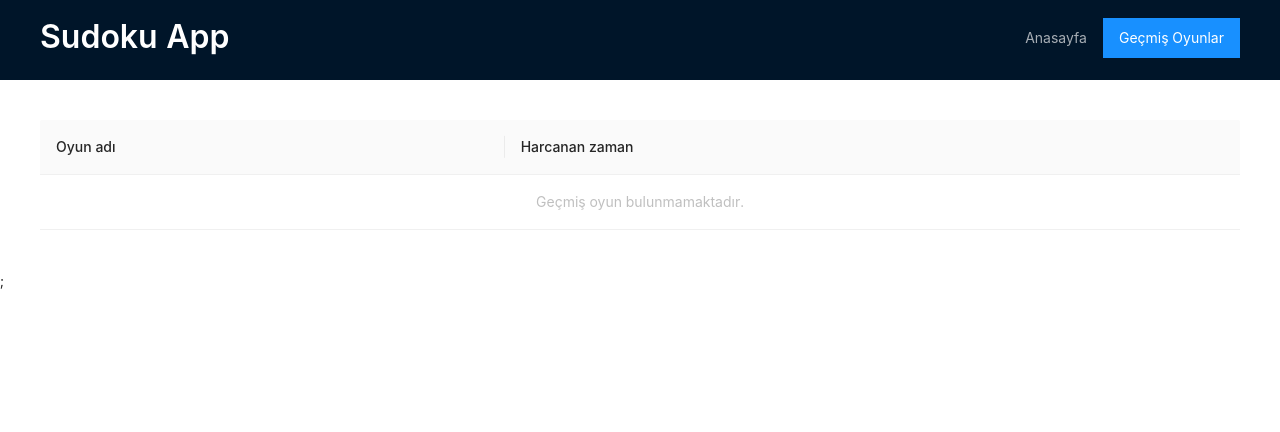
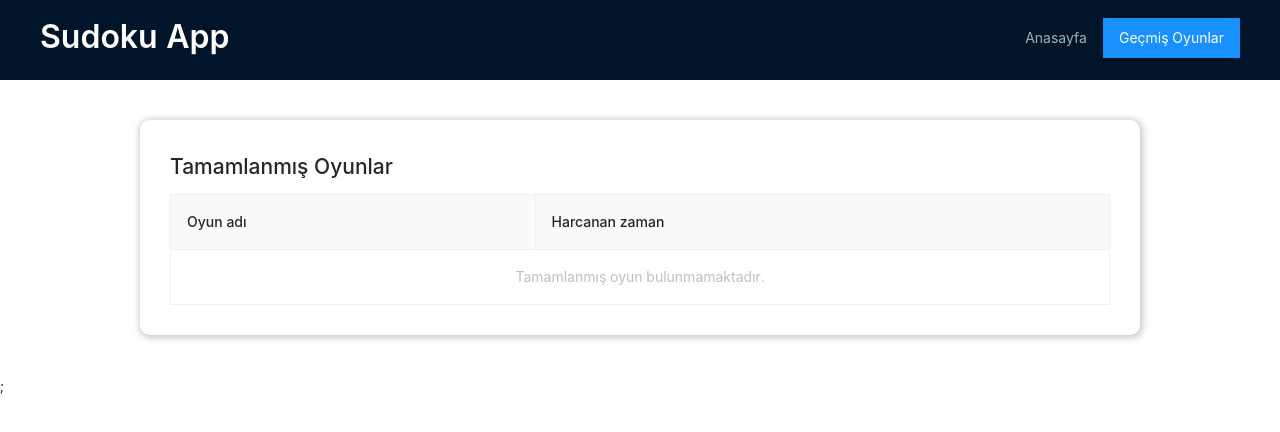
Before and after one commit to gucal/sudoku-app, a Next.js app: page /lastgames in a window 1280 px wide. Shown: the top 432 px of the page. Built offline with nearby package versions, Linux system fonts and the light colour scheme.

Commit message:
page title added

```diff
--- a/pages/gamelist/index.js
+++ b/pages/gamelist/index.js
@@ -1,5 +1,6 @@
 import React from 'react';
 import { Row, Col } from 'antd';
+import Head from 'next/head';
 import GameCard from '../../components/Gamelist/GameCard';
 
 function GameList() {
@@ -7,6 +8,9 @@ function GameList() {
 
   return (
     <div className="wrapper">
+      <Head>
+        <title>Bulmacalar</title>
+      </Head>
       <div className="card">
         <Row className="container">
           {Games.map((game, index) => (
--- a/pages/gamepage/[id].js
+++ b/pages/gamepage/[id].js
@@ -1,6 +1,7 @@
 import React, { useState, useEffect } from 'react';
 import { Row, Col, Button, Modal } from 'antd';
 import { useRouter } from 'next/router';
+import Head from 'next/head';
 import Board from '../../components/Gamepage/Board.js';
 import GameData from '../../data/game';
 
@@ -204,6 +205,9 @@ function Game() {
 
   return (
     <div className="wrapper" style={{ justifyContent: 'space-evenly' }}>
+      <Head>
+        <title>Sudoku | Seviye {id}</title>
+      </Head>
       <div style={{ flex: 2 }} className="game">
         <div className="game-board">
           {isLoading ? (
--- a/pages/index.js
+++ b/pages/index.js
@@ -1,12 +1,16 @@
 import React from 'react';
 import { Row, Col, Button } from 'antd';
 import { useRouter } from 'next/router';
+import Head from 'next/head';
 
 function Home() {
   const router = useRouter();
 
   return (
     <div className="wrapper">
+      <Head>
+        <title>Sudoku</title>
+      </Head>
       <div className="card">
         <Row gutter={[16, 16]}>
           <Col span={24}>
@@ -26,7 +30,7 @@ function Home() {
               className="start-button"
               size="large"
             >
-              Start Playing
+              Oynamaya Başla
             </Button>
           </Col>
         </Row>
--- a/pages/lastgames/index.js
+++ b/pages/lastgames/index.js
@@ -24,16 +24,20 @@ function LastGames() {
 
   return (
     <div className="wrapper">
+      <div className="card">
+        <h2>Tamamlanmış Oyunlar</h2>
         <Row className="container">
           <Col span={24}>
             <Table
-            locale={{ emptyText: 'Geçmiş oyun bulunmamaktadır.' }}
+              bordered
+              locale={{ emptyText: 'Tamamlanmış oyun bulunmamaktadır.' }}
               dataSource={data}
               columns={columns}
             />
           </Col>
         </Row>
       </div>
+    </div>
   );
 }
 
```
Lines whose indentation alone changed are shown as unchanged.
